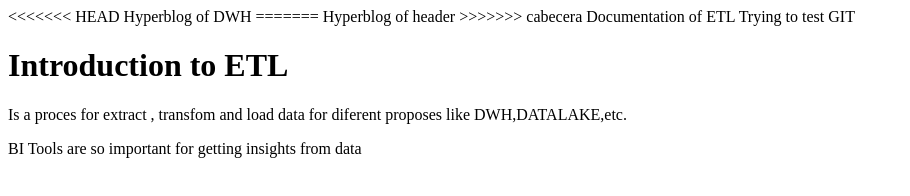
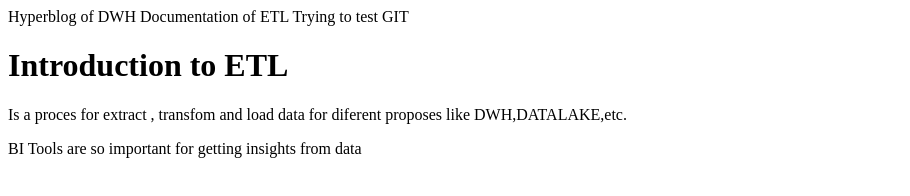
Before and after one commit to arturomeyberg/hyperblog, a plain HTML site: page index.html in a window 1280 px wide. Shown: the whole page, without its empty margins (0-910 px from the left). Drawn offline with Linux system fonts and the light colour scheme.

Commit message:
Complete merge

```diff
--- a/index.html
+++ b/index.html
@@ -6,11 +6,7 @@
     <body>
         <div id="container">
             <div id = cabecera>
-<<<<<<< HEAD
                 Hyperblog of DWH
-=======
-                Hyperblog of header
->>>>>>> cabecera
                 Documentation of ETL
                 Trying to test GIT
             </div>
```
